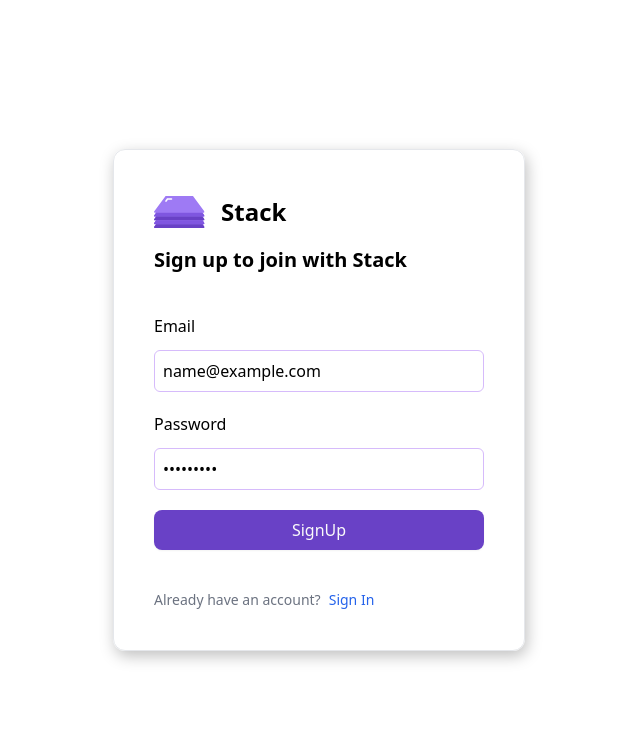
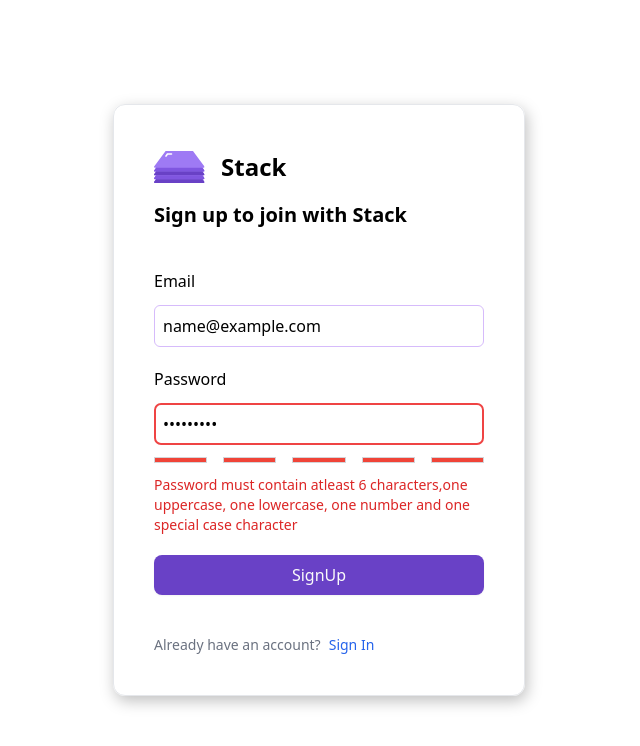
Before and after one commit to jihad-hossain1/anchorblock-task, a React (Vite) app: page /signup in a window 1280 px wide. Both pictures are taken after typing "name@example.com", "Sample123" into the empty fields and a click on the button "SignUp". Shown: the top 746 px of the page, without its empty margins (321-961 px from the left). Built offline with nearby package versions, Linux system fonts and the light colour scheme.

Commit message:
password strength bar added

```diff
--- a/src/components/DashboardNavbar/DashboardNavbar.jsx
+++ b/src/components/DashboardNavbar/DashboardNavbar.jsx
@@ -5,6 +5,8 @@ import { GoBell } from "react-icons/go";
 import { SlMagnifier } from "react-icons/sl";
 import { CiSettings } from "react-icons/ci";
 import { BiSolidUser } from "react-icons/bi";
+import { motion } from "framer-motion";
+import { motion_nav } from "../../utils/fremer.motion";
 
 const DashboardNavbar = () => {
   return (
@@ -21,7 +23,7 @@ const DashboardNavbar = () => {
             {/* route section  */}
             <ul className="flex items-center gap-10">
               {navData?.map(({ path, label }, _i) => (
-                <li key={_i}>
+                <motion.li {...motion_nav} key={_i}>
                   <NavLink
                     className={({ isActive }) =>
                       isActive
@@ -32,13 +34,13 @@ const DashboardNavbar = () => {
                   >
                     {label}
                   </NavLink>
-                </li>
+                </motion.li>
               ))}
             </ul>
           </nav>
 
           {/* login section  */}
-          <div className="flex items-center gap-6">
+          <motion.div {...motion_nav} className="flex items-center gap-6">
             <SlMagnifier size={21} />
             <button>
               <GoBell size={21} />
@@ -49,7 +51,7 @@ const DashboardNavbar = () => {
             <button>
               <BiSolidUser size={23} />
             </button>
-          </div>
+          </motion.div>
         </section>
       </div>
     </main>
--- /dev/null
+++ b/src/pages/Authentication/PasswordStrengthBar.jsx
@@ -0,0 +1,36 @@
+import { motion } from "framer-motion";
+import { strength_bar } from "../../utils/fremer.motion";
+
+const PasswordStrengthBar = ({ newpassvalue }) => {
+  return (
+    <motion.div {...strength_bar} className="flex items-center gap-4">
+      <div
+        className={`${
+          newpassvalue?.length >= 3 ? "bg-[#F04438]" : ""
+        } w-14 h-1.5 border border-zinc-300 `}
+      />
+      <div
+        className={`${
+          newpassvalue?.length >= 4 ? "bg-[#F04438]" : ""
+        } w-14 h-1.5 border border-zinc-300 `}
+      />
+      <div
+        className={`${
+          newpassvalue?.length >= 5 ? "bg-[#F04438]" : ""
+        } w-14 h-1.5 border border-zinc-300 `}
+      />
+      <div
+        className={`${
+          newpassvalue?.length >= 6 ? "bg-[#F04438]" : ""
+        } w-14 h-1.5 border border-zinc-300 `}
+      />
+      <div
+        className={`${
+          newpassvalue?.length >= 8 ? "bg-[#F04438]" : ""
+        } w-14 h-1.5 border border-zinc-300 `}
+      />
+    </motion.div>
+  );
+};
+
+export default PasswordStrengthBar;
--- a/src/pages/Authentication/SignIn.jsx
+++ b/src/pages/Authentication/SignIn.jsx
@@ -1,11 +1,18 @@
 import { Link } from "react-router-dom";
 import LoginLogo from "./LoginLogo";
+import { useForm } from "react-hook-form";
+import { motion } from "framer-motion";
+import { framer_error } from "../../utils/fremer.motion";
 
 const SignIn = () => {
-  //
-
-  const handleSumbit = (e) => {
-    e.preventDefault();
+  const {
+    register,
+    handleSubmit,
+    getValues,
+    formState: { errors },
+  } = useForm();
+  const onSubmit = (data) => {
+    console.log(data);
   };
 
   return (
@@ -21,16 +28,51 @@ const SignIn = () => {
           </h4>
         </div>
         <form
-          onSubmit={handleSumbit}
+          onSubmit={handleSubmit(onSubmit)}
           className="flex flex-col gap-5 w-full md:w-[330px] mx-auto"
         >
           <div className="flex flex-col gap-3">
             <label htmlFor="email">Email</label>
-            <input type="email" name="email" className="cinpt" />
+            <input
+              {...register("email", {
+                required: {
+                  value: true,
+                  message: "Email field is required",
+                },
+              })}
+              type="email"
+              name="email"
+              className={` ${
+                errors.email && "focus:outline-red-500 border border-red-500"
+              } cinpt`}
+            />
+            {errors.email && (
+              <motion.span {...framer_error} className="text-sm text-red-600">
+                {errors?.email.message}
+              </motion.span>
+            )}
           </div>
           <div className="flex flex-col gap-3">
             <label htmlFor="password">Password</label>
-            <input type="password" name="password" className="cinpt" />
+            <input
+              {...register("password", {
+                required: {
+                  value: true,
+                  message: "password field is required",
+                },
+              })}
+              type="password"
+              name="password"
+              className={` ${
+                errors.password && "focus:outline-red-500 border border-red-500"
+              } cinpt`}
+            />
+
+            {errors.password && (
+              <motion.span {...framer_error} className="text-sm text-red-600">
+                {errors.password.message}
+              </motion.span>
+            )}
           </div>
           <div>
             <button
--- a/src/pages/Authentication/SignUp.jsx
+++ b/src/pages/Authentication/SignUp.jsx
@@ -4,11 +4,13 @@ import { useState } from "react";
 import { useForm } from "react-hook-form";
 import { motion } from "framer-motion";
 import { framer_error } from "../../utils/fremer.motion";
+import PasswordStrengthBar from "./PasswordStrengthBar";
 
 const SignUp = () => {
   const {
     register,
     handleSubmit,
+    getValues,
     formState: { errors },
   } = useForm();
   const onSubmit = (data) => {
@@ -32,7 +34,17 @@ const SignUp = () => {
           <div className="flex flex-col gap-3">
             <label htmlFor="email">Email</label>
             <input
-              {...register("email", { required: true })}
+              {...register("email", {
+                required: {
+                  value: true,
+                  message: "Email field is required",
+                },
+                pattern: {
+                  value:
+                    /^(([^<>()[\]\\.,;:\s@"]+(\.[^<>()[\]\\.,;:\s@"]+)*)|(".+"))@((\[[0-9]{1,3}\.[0-9]{1,3}\.[0-9]{1,3}\.[0-9]{1,3}\])|(([a-zA-Z\-0-9]+\.)+[a-zA-Z]{2,}))$/,
+                  message: "Email must be valid",
+                },
+              })}
               type="email"
               name="email"
               className={` ${
@@ -41,23 +53,37 @@ const SignUp = () => {
             />
             {errors.email && (
               <motion.span {...framer_error} className="text-sm text-red-600">
-                Email field is required
+                {errors?.email.message}
               </motion.span>
             )}
           </div>
           <div className="flex flex-col gap-3">
             <label htmlFor="password">Password</label>
             <input
-              {...register("password", { required: true })}
+              {...register("password", {
+                required: {
+                  value: true,
+                  message: "password field is required",
+                },
+                pattern: {
+                  value:
+                    /^(?=.*[0-9])(?=.*[!@#$%^&*.,])[a-zA-Z0-9!@#$%^&*.,]{6,16}$/,
+                  message:
+                    "Password must contain atleast 6 characters,one uppercase, one lowercase, one number and one special case character",
+                },
+              })}
               type="password"
               name="password"
               className={` ${
                 errors.password && "focus:outline-red-500 border border-red-500"
               } cinpt`}
             />
+            <PasswordStrengthBar
+              newpassvalue={getValues().password?.toString()}
+            />
             {errors.password && (
               <motion.span {...framer_error} className="text-sm text-red-600">
-                Password field is required
+                {errors.password.message}
               </motion.span>
             )}
           </div>
--- a/src/utils/fremer.motion.js
+++ b/src/utils/fremer.motion.js
@@ -4,3 +4,15 @@ export const framer_error = {
   exit: { opacity: 0, y: 10 },
   transition: { duration: 0.3 },
 };
+export const motion_nav = {
+  initial: { opacity: 0, y: 10 },
+  animate: { opacity: 1, y: 0 },
+  exit: { opacity: 0, y: 10 },
+  transition: { duration: 0.3 },
+};
+export const strength_bar = {
+  initial: { opacity: 0, x: 10 },
+  animate: { opacity: 1, x: 0 },
+  exit: { opacity: 0, y: 10 },
+  transition: { duration: 0.3 },
+};
```
